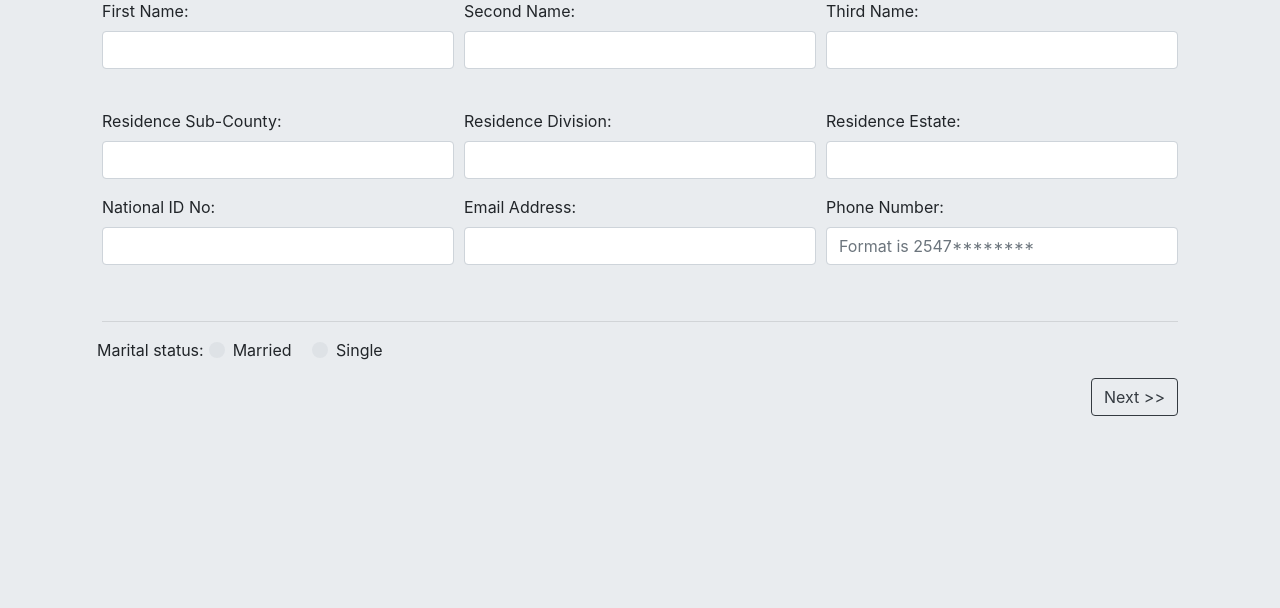
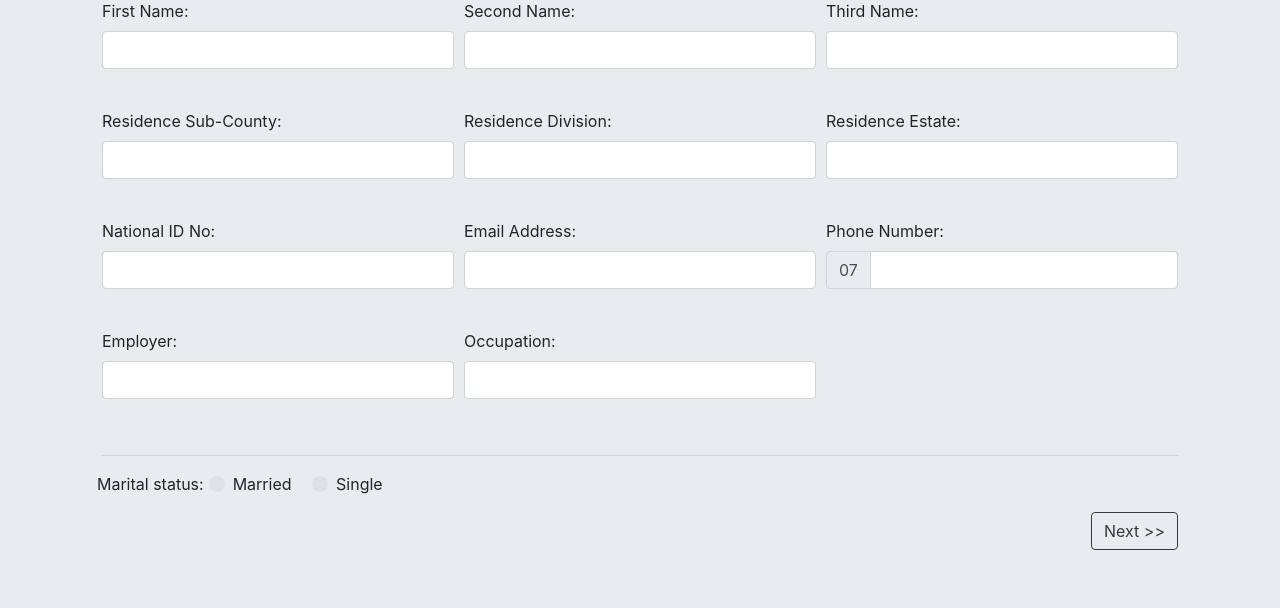
Before and after one commit to snyabios254/NyabiosiFranchise, a PHP site: page /index1.php in a window 1280 px wide. Shown: the part 220-828 px from the top of the page. Before the commit the page ends 636 px from the top, so only its background shows below. Run offline with PHP 8.4, Linux system fonts and the light colour scheme; data that the repository does not hold is empty.

Commit message:
#index update

```diff
--- a/index1.php
+++ b/index1.php
@@ -27,25 +27,25 @@
       </div>
       <div class="form-group col-lg-4">
         <label for="secName">Second Name:</label>
-        <input type="text" name="secName" value="<?php echo $secName;?>" id="secName" class="form-control"><br><?php echo $secName;?>
+        <input type="text" name="secName" value="<?php echo $secName;?>" id="secName" class="form-control"><br><?php echo $secNameErr;?>
       </div>
       <div class="form-group col-lg-4">
         <label for="thirdName">Third Name:</label>
-        <input type="text" value="<?php echo $thirdName;?>" name="thirdName" id="thirdName" class="form-control"><?php echo $thirdNameErr;?>
+        <input type="text" value="<?php echo $thirdName;?>" name="thirdName" id="thirdName" class="form-control"><br><?php echo $thirdNameErr;?>
       </div>
     </div>
     <div class="form-row">
       <div class="form-group col-lg">
         <label for="subCounty">Residence Sub-County:</label>
-        <input type="text" name="subCounty" value="<?php echo $subCounty;?>" id="subCounty" class="form-control"><?php echo $subCountyErr;?>
+        <input type="text" name="subCounty" value="<?php echo $subCounty;?>" id="subCounty" class="form-control"><br><?php echo $subCountyErr;?>
       </div>
       <div class="form-group col-lg">
         <label for="division">Residence Division:</label>
-        <input type="text" value="<?php echo $division;?>" name="division" id="division" class="form-control"><?php echo $divisionErr;?>
+        <input type="text" value="<?php echo $division;?>" name="division" id="division" class="form-control"><br><?php echo $divisionErr;?>
       </div>
       <div class="form-group col-lg">
         <label for="estate">Residence Estate:</label>
-        <input type="text" name="estate" value="<?php echo $estate;?>" id="estate" class="form-control"><?php echo $estateErr;?>
+        <input type="text" name="estate" value="<?php echo $estate;?>" id="estate" class="form-control"><br><?php echo $estateErr;?>
       </div>
     </div>
     <div class="form-row">
@@ -59,7 +59,21 @@
       </div>
       <div class="form-group col-lg">
         <label for="phoneNo">Phone Number: </label>
-        <input type="number" value="<?php echo $phoneNo;?>" class="form-control" name="phoneNo" id="phoneNo" placeholder="Format is 2547********"><br><?php echo $phoneNoErr;?>
+
+        <div class="input-group input-group-default mb-3"><div class="input-group-prepend"><span class="input-group-text">07</span></div><input type="varchar" value="<?php echo $phoneNo;?>" class="form-control" name="phoneNo" id="phoneNo"></div><?php echo $phoneNoErr;?></div>
+      </div>
+    </div>
+    <div class="form-row">
+      <div class="form-group col-lg-4">
+        <label for="employer">Employer: </label>
+        <input name="employer" type="text" id="employer" value="<?php echo $employer;?>" class="form-control"><br><?php echo $employerErr;?>
+      </div>
+      <div class="col-lg-4">
+        <label for="occupation">Occupation: </label>
+        <input type="text" name="occupation" id="occupation" value="<?echo $occupation;?>" class="form-control"><br><?php echo $occupationErr;?>
+      </div>
+      <div class="col-lg-4">
+
       </div>
     </div><hr>
     <div class="form-row">
```
